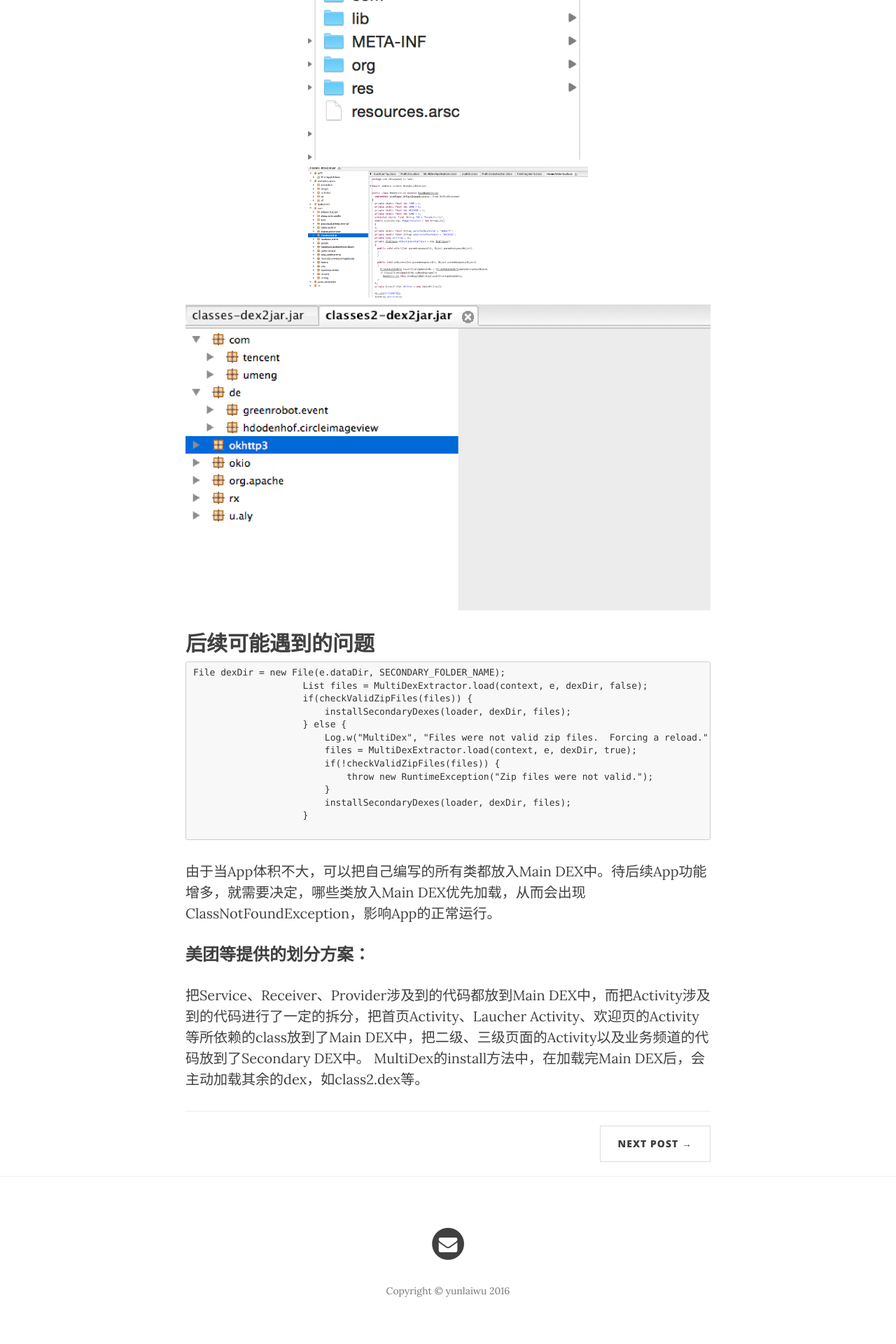
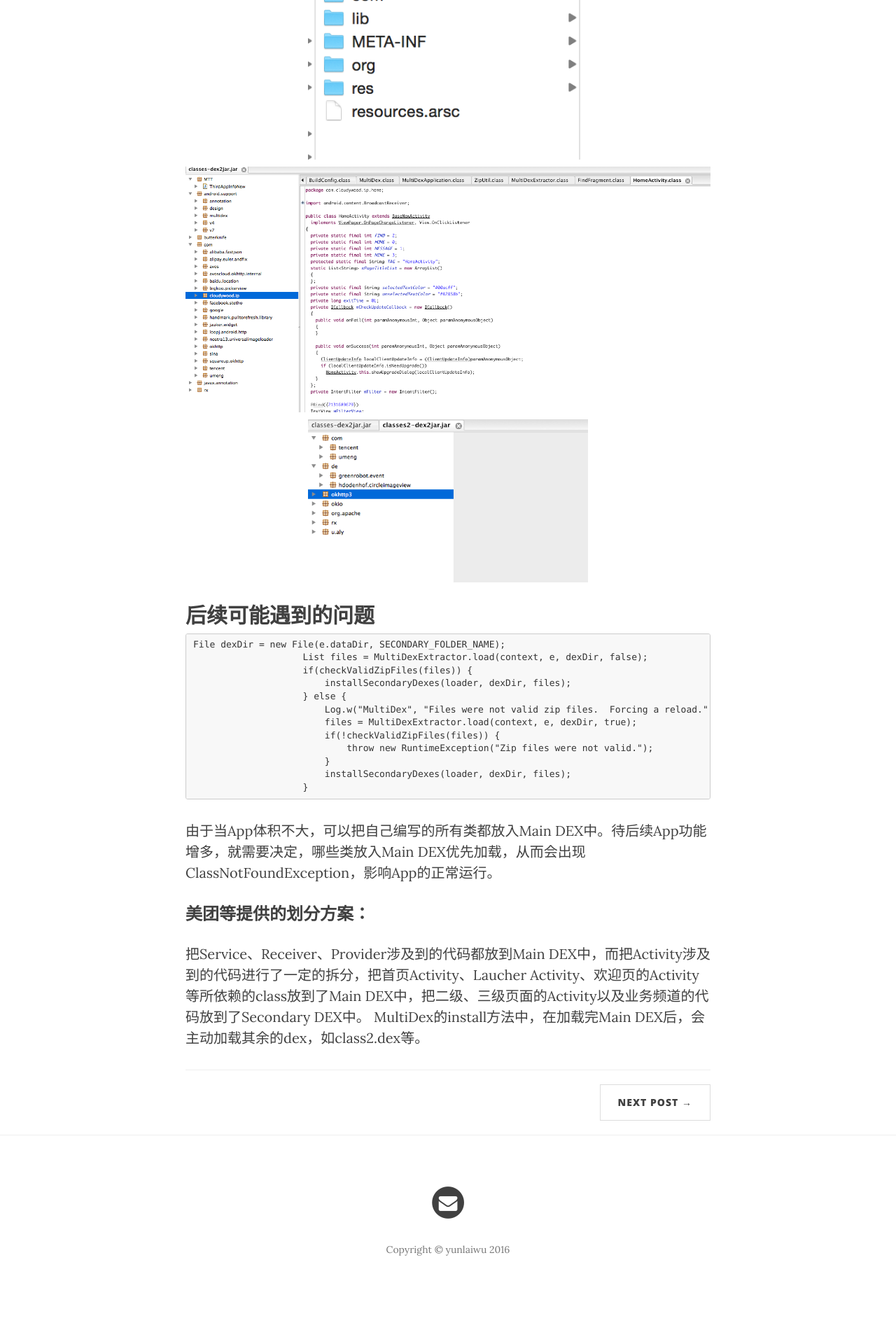
Before and after one commit to hexige/blog, a Jekyll site: the page built from _posts/2016-12-10-Dex分包原理.md, in a window 1280 px wide. Shown: the part 1553-3473 px from the top of the page at 70% size. Built offline with Jekyll 4.4.1, drawn with Linux system fonts in a browser that asks for light colours; nearby versions of some CDN libraries; after the commit the page ends 3414 px from its top, so only the background shows below that.

Commit message:
fix panic

````diff
--- a/_posts/2016-12-10-Dex分包原理.md
+++ b/_posts/2016-12-10-Dex分包原理.md
@@ -26,9 +26,10 @@ header-img: "img/post-bg-01.jpg"
 ```
 ## 分包实例
 <img src="/blog/img/1.png" style="display: block; margin: 10px auto; width: 400px; height: auto;" />
-<img src="/blog/img/2.png" style="display: block; margin: 10px auto; width: 400px; height: auto;" />
-<img src="/blog/img/3.png" style="display: block; margin: 10px auto; width: 1000px; height: auto;" />
+<img src="/blog/img/2.png" style="display: block; margin: 10px auto; width: 1200px; height: auto;" />
+<img src="/blog/img/3.png" style="display: block; margin: 10px auto; width: 400px; height: auto;" />
 ## 后续可能遇到的问题
+
 ```
 File dexDir = new File(e.dataDir, SECONDARY_FOLDER_NAME);
                     List files = MultiDexExtractor.load(context, e, dexDir, false);
@@ -42,7 +43,6 @@ File dexDir = new File(e.dataDir, SECONDARY_FOLDER_NAME);
                         }
                         installSecondaryDexes(loader, dexDir, files);
                     }
-
 ```
 由于当App体积不大，可以把自己编写的所有类都放入Main DEX中。待后续App功能增多，就需要决定，哪些类放入Main DEX优先加载，从而会出现ClassNotFoundException，影响App的正常运行。
 ### 美团等提供的划分方案：
````
